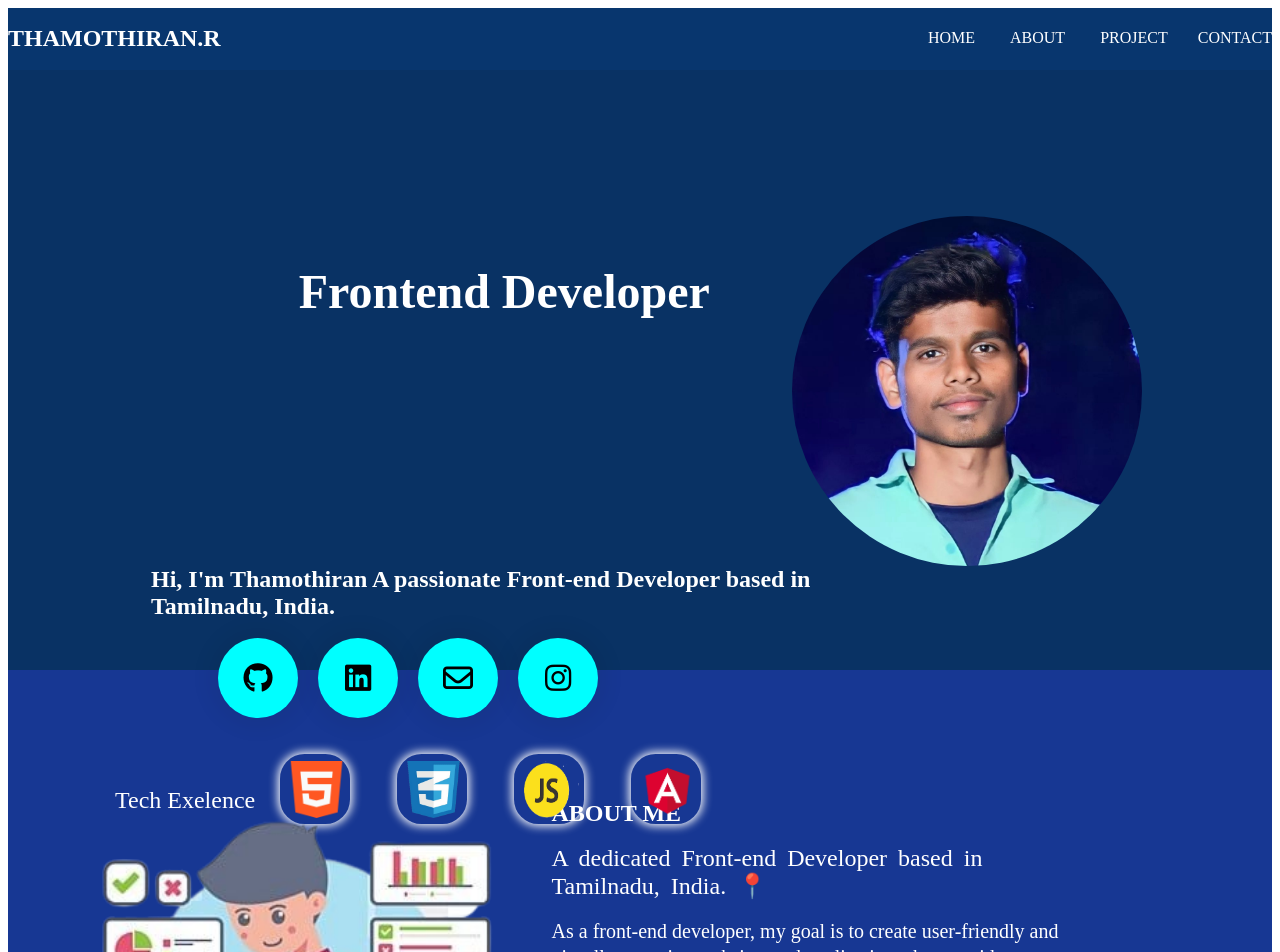
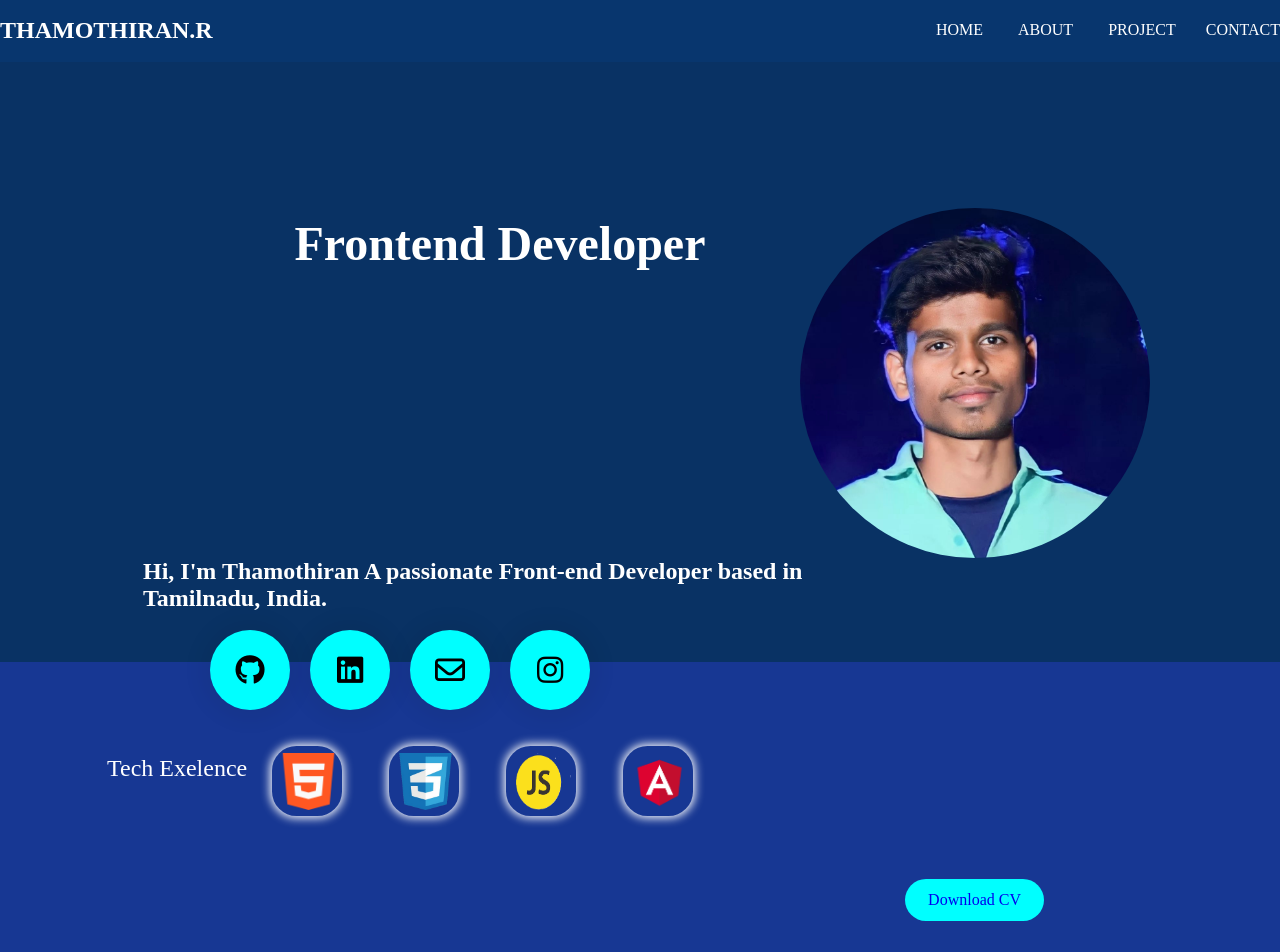
Before and after one commit to ThamothiranBCA/portfolio, an Angular app: page / in a window 1280 px wide. Shown: the top 952 px of the page. Built offline with nearby package versions, Linux system fonts and the light colour scheme.

Commit message:
buttonfix

```diff
--- a/src/app/angular-project/angular-project.component.html
+++ b/src/app/angular-project/angular-project.component.html
@@ -1,6 +1,8 @@
 <article id="main">
     <div>
         <img class="image" src="./../../assets/Photo Mine.jpg">
+
+
         <span><h1> Frontend Developer</h1></span>
 
         <h2>Hi, I'm Thamothiran A passionate Front-end Developer based in<br>
@@ -35,5 +37,8 @@
         <div class="techblock">
             <img class="img" src="./../../assets/angular.png">
         </div>
+    </div><br><br>
+    <div class="button">
+        <a class="a" href="./../../assets/THAMOTHIRAN.pdf" target="_blank">Download CV</a>
     </div>
 </article>
--- a/src/app/angular-project/angular-project.component.scss
+++ b/src/app/angular-project/angular-project.component.scss
@@ -113,6 +113,23 @@ h2{
     width: 70px;
     margin: 0 47px 0 0;
 }
+
+    .a{
+        float: right;
+        margin: 27px 236px 0px 0px;
+        padding: 12px 23px;
+        background-color: aqua;
+        text-decoration: none;
+        border-radius: 24px;
+        transition: 300ms;
+    }
+    .a:hover{
+        background-color: aqua;
+        transition: 300ms;
+        box-shadow: 0 0 21px 22px;
+        border-radius: 0;
+    }
+
 @media(min-width: 320px) and (max-width: 767px)
 {
     .image{
--- a/src/styles.scss
+++ b/src/styles.scss
@@ -1 +1,3 @@
-/* You can add global styles to this file, and also import other style files */
+*{
+     margin: 0;
+}
```
Also changed, not shown: 1 other file (tests, documents, lock files or other folders).
